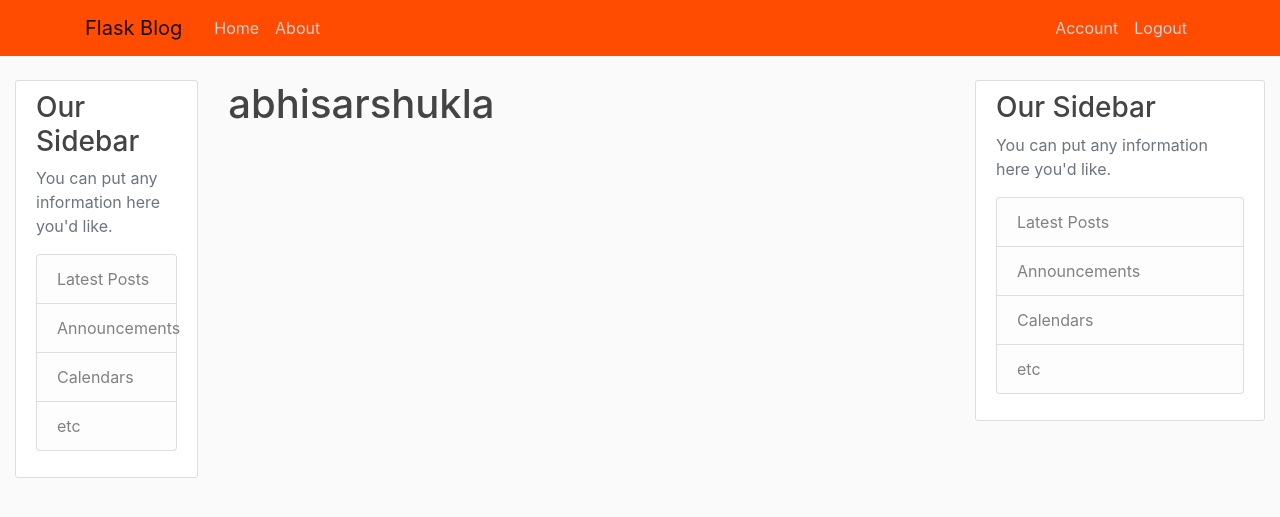
After one commit to abhisarshukla/musicapp, a Flask app: page /account in a window 1280 px wide. The commit adds this page. Shown: the top 517 px of the page. Run offline with Flask 2, Linux system fonts and the light colour scheme; a user stored in the database is signed in; some libraries are stand-ins or nearby versions.

Commit message:
Added User authentication ability to the application

```diff
--- a/musicapp/__init__.py
+++ b/musicapp/__init__.py
@@ -1,9 +1,15 @@
 from flask import Flask
 from flask_sqlalchemy import SQLAlchemy
+from flask_bcrypt import Bcrypt
+from flask_login import LoginManager
 
 app = Flask(__name__)
 app.config['SECRET_KEY'] = '68307df7029781e7602f3c4e2522b875'
 app.config['SQLALCHEMY_DATABASE_URI'] = 'sqlite:///site.db'
 db = SQLAlchemy(app)
+bcrypt = Bcrypt(app)
+login_manager = LoginManager(app)
+login_manager.login_view = 'login'
+login_manager.login_message_category = 'info'
 
 from musicapp import routes
--- a/musicapp/routes.py
+++ b/musicapp/routes.py
@@ -1,7 +1,8 @@
-from musicapp import app
-from flask import render_template, flash, redirect, url_for
+from musicapp import app, bcrypt, db
+from flask import render_template, flash, redirect, url_for, request
 from musicapp.forms import SignUpForm, LoginForm
 from musicapp.models import User, Song, Admin, Podcast, Playlist
+from flask_login import login_user, current_user, logout_user, login_required
 
 posts = [
     {
@@ -31,18 +32,41 @@ def about():
 
 @app.route("/signup", methods=['POST', 'GET'])
 def signup():
+    if current_user.is_authenticated:
+        return redirect(url_for('home'))
     form = SignUpForm()
     if form.validate_on_submit():
-        flash(f"Signup successfull!", "success")
-        return  redirect(url_for('home'))
+        hashed_passw = bcrypt.generate_password_hash(form.password.data).decode('UTF-8')
+        user = User(username = form.username.data, fname = form.fname.data,
+                    mname = form.mname.data, lname = form.lname.data,
+                    email = form.email.data, password = hashed_passw)
+        db.session.add(user)
+        db.session.commit()
+        flash(f"Your account has been created and you can login", "success")
+        return  redirect(url_for('login'))
     return render_template("signup.html", form=form, title='Register')
 
 @app.route("/login", methods=['POST', 'GET'])
 def login():
+    if current_user.is_authenticated:
+        return redirect(url_for('home'))
     form = LoginForm()
     if form.validate_on_submit():
-        flash(f"Login successfull", "success")
-        return redirect(url_for('home'))
-    else:
-        flash(f"Incorrect password or email!", "danger")
+        user = User.query.filter_by(email=form.email.data).first()
+        if user and bcrypt.check_password_hash(user.password, form.password.data):
+            login_user(user, remember=form.remember.data)
+            next_page = request.args.get('next')
+            return redirect(url_for(next_page[1:])) if next_page else redirect(url_for('home'))
+        else:
+            flash(f"Incorrect password or email!", "danger")
     return render_template("login.html", form=form, title='login')
+
+@app.route("/logout")
+def logout():
+    logout_user()
+    return redirect(url_for('home'))
+
+@app.route("/account")
+@login_required
+def account():
+    return render_template('account.html', title='Account')
--- /dev/null
+++ b/musicapp/templates/account.html
@@ -0,0 +1,4 @@
+{% extends "base.html" %}
+{% block content %}
+    <h1>{{ current_user.username }}</h1>
+{% endblock content %}
--- a/musicapp/templates/base.html
+++ b/musicapp/templates/base.html
@@ -20,19 +20,24 @@
     <header class="site-header">
       <nav class="navbar navbar-expand-md navbar-light bg-orange fixed-top">
         <div class="container">
-          <a class="navbar-brand mr-4" href="/">Flask Blog</a>
+          <a class="navbar-brand mr-4" href="{{ url_for('home') }}">Flask Blog</a>
           <button class="navbar-toggler" type="button" data-toggle="collapse" data-target="#navbarToggle" aria-controls="navbarToggle" aria-expanded="false" aria-label="Toggle navigation">
             <span class="navbar-toggler-icon"></span>
           </button>
           <div class="collapse navbar-collapse" id="navbarToggle">
             <div class="navbar-nav mr-auto">
-              <a class="nav-item nav-link" href="/">Home</a>
-              <a class="nav-item nav-link" href="/about">About</a>
+              <a class="nav-item nav-link" href="{{ url_for('home') }}">Home</a>
+              <a class="nav-item nav-link" href="{{ url_for('about') }}">About</a>
             </div>
             <!-- Navbar Right Side -->
             <div class="navbar-nav">
-              <a class="nav-item nav-link" href="/login">Login</a>
-              <a class="nav-item nav-link" href="/signup">Register</a>
+              {% if current_user.is_authenticated %}
+              <a class="nav-item nav-link" href="{{ url_for('account') }}">Account</a>
+              <a class="nav-item nav-link" href="{{ url_for('logout') }}">Logout</a>
+              {% else %}
+                <a class="nav-item nav-link" href="{{ url_for('login') }}">Login</a>
+                <a class="nav-item nav-link" href="{{ url_for('signup') }}">Register</a>
+              {% endif %}
             </div>
           </div>
         </div>
@@ -54,6 +59,15 @@
           </div>
         </div>
         <div class="col-md-7">
+          {% with messages = get_flashed_messages(with_categories=true) %}
+            {% if messages %}
+              {% for category, message in messages %}
+                <div class="alert alert-{{ category }}">
+                  {{ message }}
+                </div>
+              {% endfor %}
+            {% endif %}
+          {% endwith %}
           {% block content %}{% endblock %}
         </div>
         <div class="col-md-3">
```
Also changed, not shown: musicapp/forms.py (+14 -3 lines), musicapp/models.py (+9 -4 lines), musicapp/site.db.
